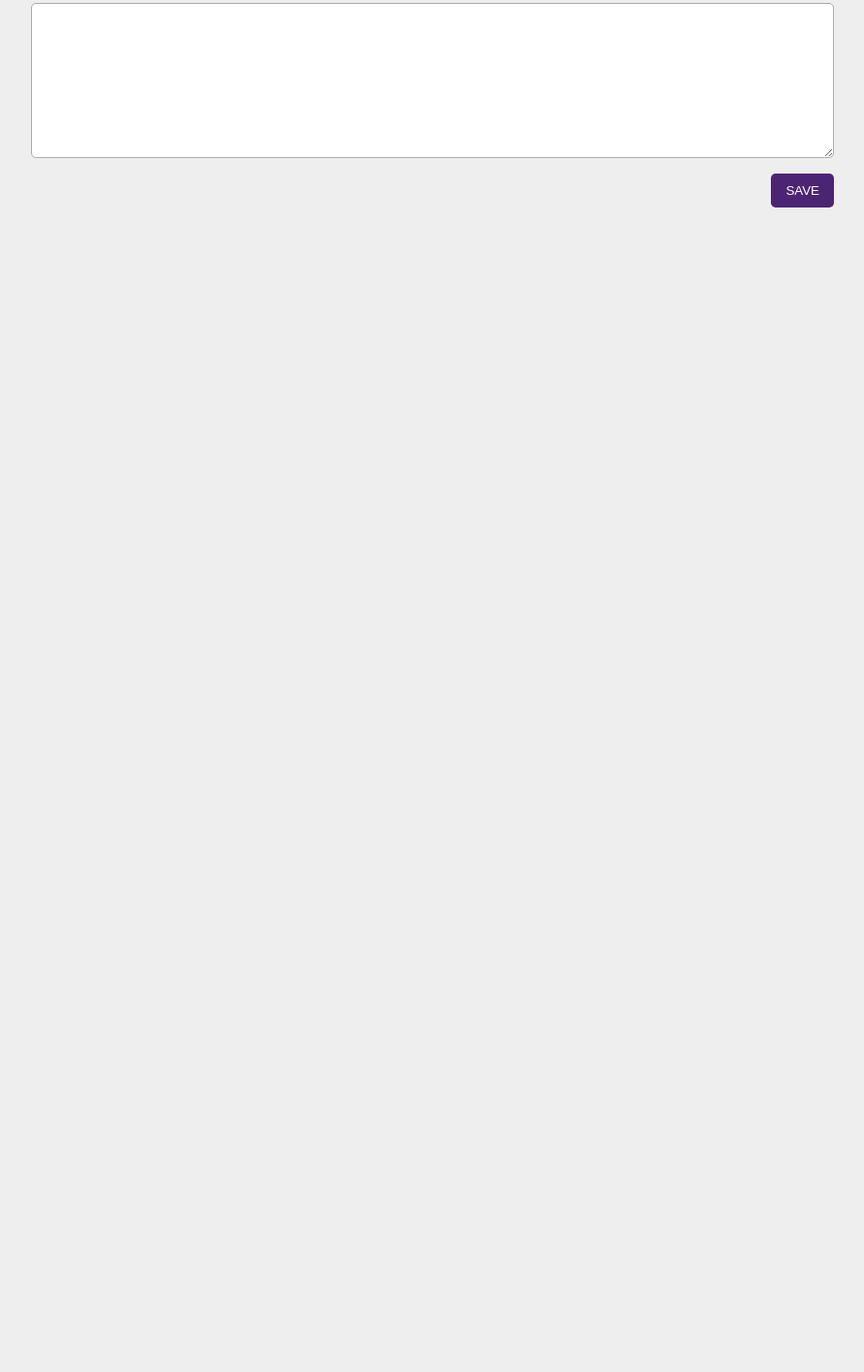
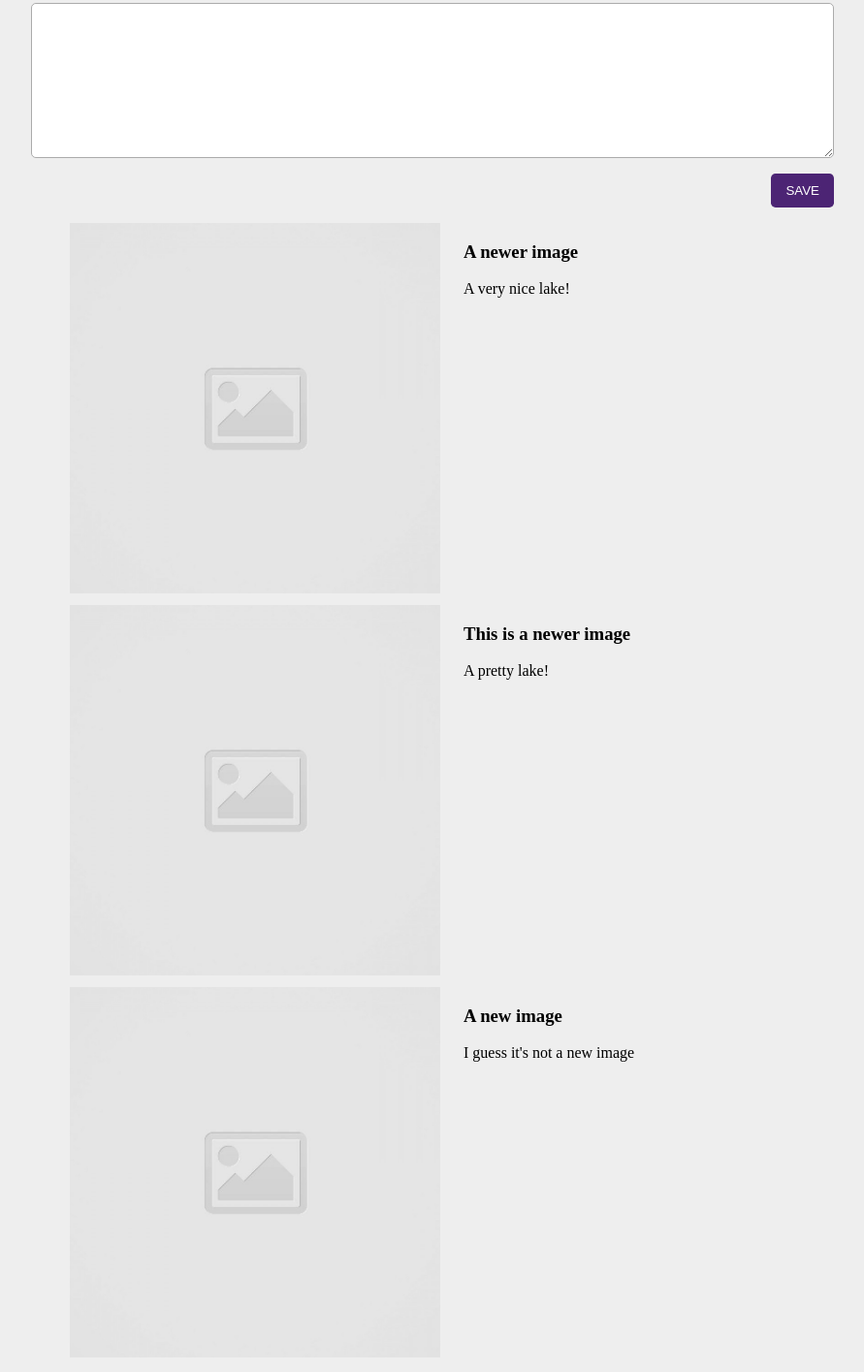
Before and after one commit to Daniel-PerezF/code-journal, a plain HTML site: page index.html in a window 1280 px wide. Shown: the part 605-2020 px from the top of the page at 97% size, without its empty margins (194-1085 px from the left). Before the commit the page ends 819 px from the top, so only its background shows below. Drawn offline with Linux system fonts and the light colour scheme.

Commit message:
created mock journal entries using ul #2

```diff
--- a/css/styles.css
+++ b/css/styles.css
@@ -60,3 +60,15 @@ form {
   display: flex;
   justify-content: right;
 }
+
+/* Entries Page */
+
+ul {
+  list-style-type: none;
+  display: flex;
+  flex-direction: column-reverse;
+}
+
+li > img {
+  width: 100%;
+}
--- a/index.html
+++ b/index.html
@@ -55,7 +55,45 @@
           </div>
         </form>
       </div>
-      <div data-view="entries" class="hidden"></div>
+      <div data-view="entries" class="">
+        <ul>
+          <li class="row">
+            <div class="column-half">
+              <img
+                src="images/placeholder-image-square.jpg"
+                alt="placeholder image" />
+            </div>
+            <div class="column-half">
+              <h3>A new image</h3>
+              <p>I guess it's not a new image</p>
+            </div>
+          </li>
+
+          <li class="row">
+            <div class="column-half">
+              <img
+                src="images/placeholder-image-square.jpg"
+                alt="placeholder" />
+            </div>
+            <div class="column-half">
+              <h3>This is a newer image</h3>
+              <p>A pretty lake!</p>
+            </div>
+          </li>
+
+          <li class="row">
+            <div class="column-half">
+              <img
+                src="images/placeholder-image-square.jpg"
+                alt="placeholder" />
+            </div>
+            <div class="column-half">
+              <h3>A newer image</h3>
+              <p>A very nice lake!</p>
+            </div>
+          </li>
+        </ul>
+      </div>
     </main>
     <script src="js/data.js"></script>
     <script src="js/main.js"></script>
```
